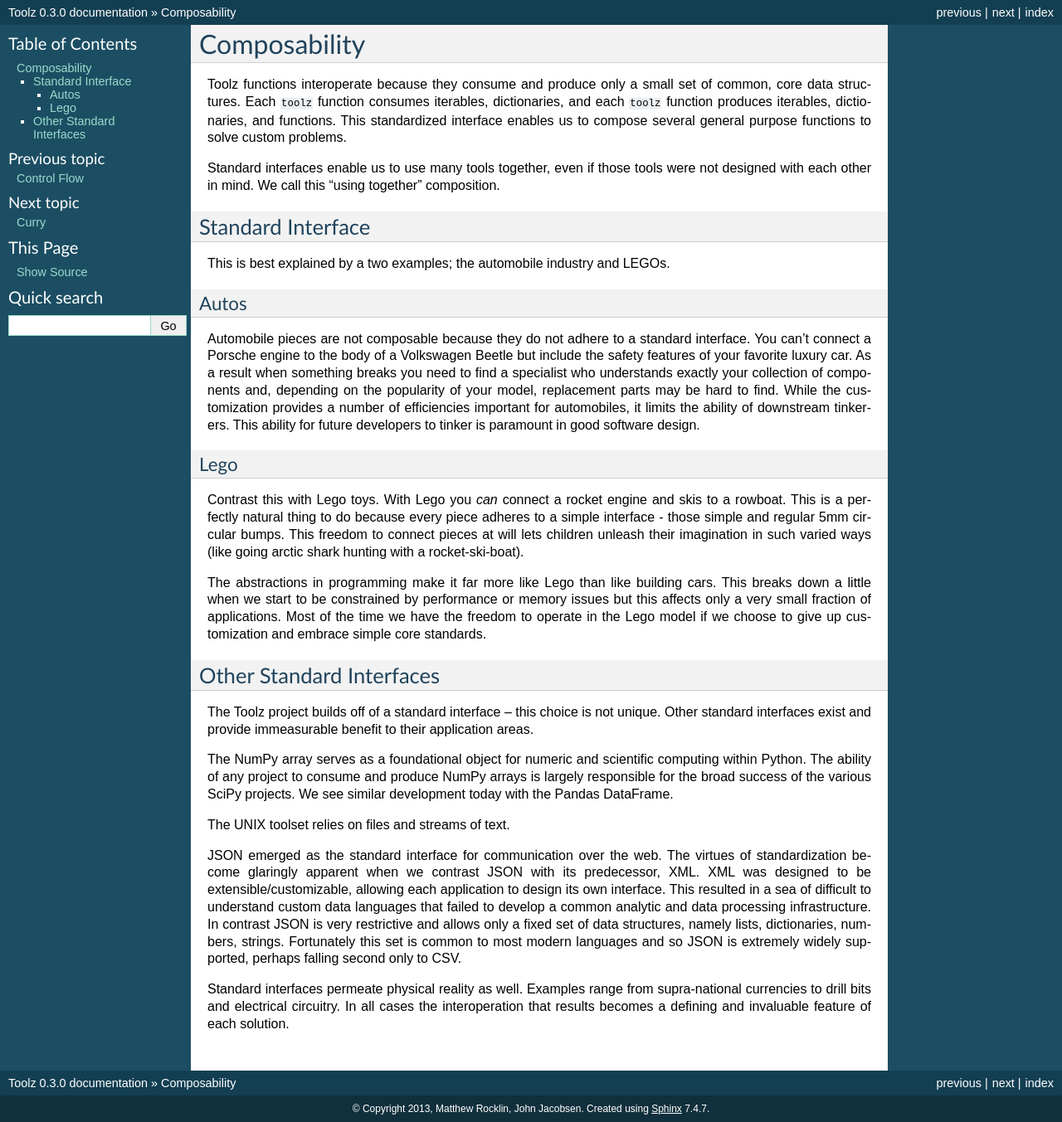
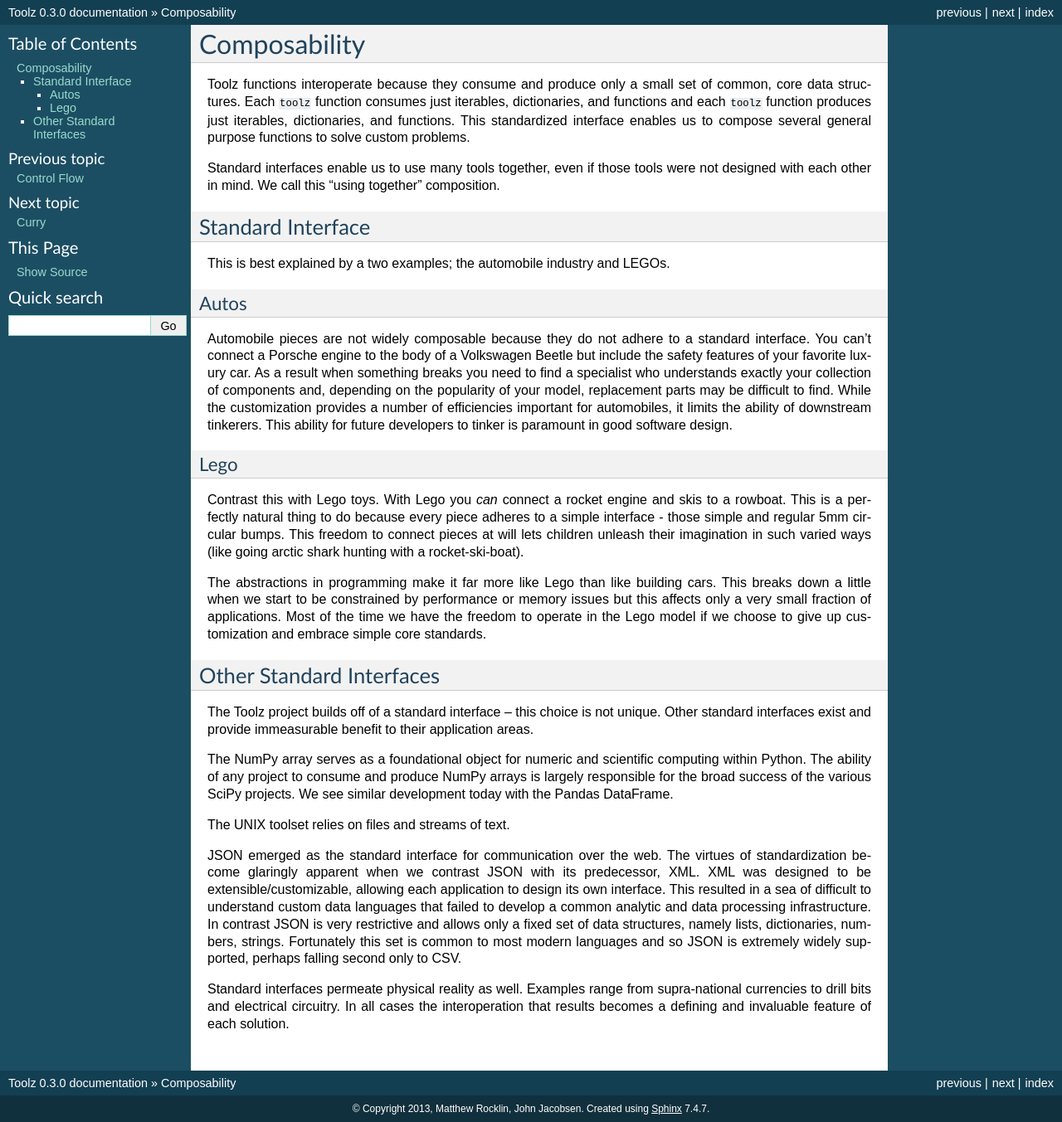
Before and after one commit to pytoolz/toolz, a Sphinx documentation site: the page built from doc/source/composition.rst, in a window 1280 px wide. Shown: the whole page at 83% size. Built offline with Sphinx 7.4.7, drawn with Linux system fonts in a browser that asks for light colours.

Commit message:
minor edits to composition

```diff
--- a/doc/source/composition.rst
+++ b/doc/source/composition.rst
@@ -3,9 +3,10 @@ Composability
 
 Toolz functions interoperate because they consume and produce only a small
 set of common, core data structures.  Each ``toolz`` function consumes
-iterables, dictionaries, and each ``toolz`` function produces iterables,
-dictionaries, and functions.  This standardized interface enables us to compose
-several general purpose functions to solve custom problems.
+just iterables, dictionaries, and functions and each ``toolz`` function produces
+just iterables, dictionaries, and functions.  This standardized interface
+enables us to compose several general purpose functions to solve custom
+problems.
 
 Standard interfaces enable us to use many tools together, even if those tools
 were not designed with each other in mind.  We call this "using together"
@@ -20,15 +21,15 @@ This is best explained by a two examples; the automobile industry and LEGOs.
 Autos
 ^^^^^
 
-Automobile pieces are not composable because they do not adhere to a standard
-interface.  You can't connect a Porsche engine to the body of a Volkswagen
-Beetle but include the safety features of your favorite luxury car.  As a
-result when something breaks you need to find a specialist who understands
+Automobile pieces are not widely composable because they do not adhere to a
+standard interface.  You can't connect a Porsche engine to the body of a
+Volkswagen Beetle but include the safety features of your favorite luxury car.
+As a result when something breaks you need to find a specialist who understands
 exactly your collection of components and, depending on the popularity of your
-model, replacement parts may be hard to find.  While the customization provides
-a number of efficiencies important for automobiles, it limits the ability of
-downstream tinkerers.  This ability for future developers to tinker is
-paramount in good software design.
+model, replacement parts may be difficult to find.  While the customization
+provides a number of efficiencies important for automobiles, it limits the
+ability of downstream tinkerers.  This ability for future developers to tinker
+is paramount in good software design.
 
 Lego
 ^^^^
```
